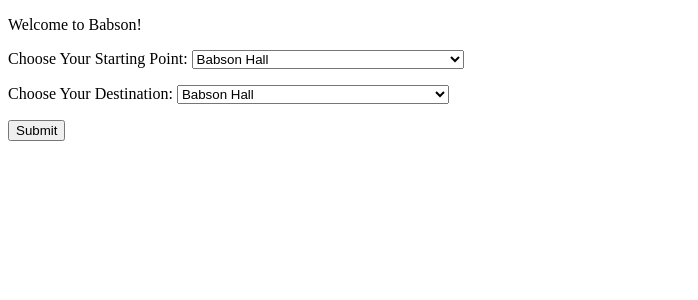
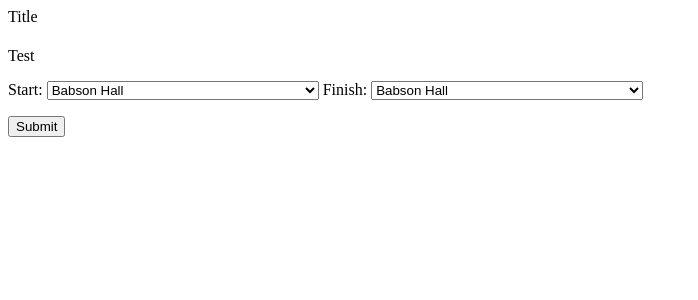
Before and after one commit to DanJamRod/babo_direct, a Flask app: page / in a window 1280 px wide. Shown: the top 300 px of the page, without its empty margins (0-698 px from the left). Run offline with Flask 2, Linux system fonts and the light colour scheme.

Commit message:
Update index.html

```diff
--- a/templates/index.html
+++ b/templates/index.html
@@ -3,14 +3,14 @@
 <head>
     <meta charset="UTF-8">
     <meta name="viewport" content="width=device-width, initial-scale=1.0">
-    <title>Directions</title>
+    <title>Home</title>
 </head>
 <body>
-    <form method="POST">
-        <p>Welcome to Babson!</p>
-
-        <label for="input">Choose Your Starting Point:</label>
-        <select id="starting" type='text'>
+    </h1>Title<h1></h1>
+    <p>Test</p>
+    <form method='POST' id = "locations">
+        <label for="start">Start:</label>
+        <select id="start" name="start" form="locations">
             <option value="babson_hall">Babson Hall</option>
             <option value="babson_lot">Babson Lot</option>
             <option value="becc">Babson Executive Conference Center</option>
@@ -97,11 +97,8 @@
             <option value="woodside">Woodside Hall</option>
             <option value="woodside_lot">Woodside Lot</option>
         </select>
-
-        <br><p>
-
-        <label for="ouput">Choose Your Destination:</label>
-        <select id="destination" type='text'>
+        <label for="finish">Finish:</label>
+        <select id="finish" name="finish" form="locations">
             <option value="babson_hall">Babson Hall</option>
             <option value="babson_lot">Babson Lot</option>
             <option value="becc">Babson Executive Conference Center</option>
@@ -148,7 +145,7 @@
             <option value="mattos">Mattos Hall</option>
             <option value="mccullough">McCullough Hall</option>
             <option value="millea">Millea Hall</option>
-            <option value="mustard">Mustard Hall (Admissions)</option>
+            <option value="mustard">Mustard Hall (Admissions</option>
             <option value="nichols">Nichols Building</option>
             <option value="nichols_lot">Nichols Lot</option>
             <option value="olin">Olin Hall</option>
@@ -190,5 +187,6 @@
         </select>
         <p><input type='submit' value='Submit'/></p>
     </form>
+
 </body>
 </html>
```
